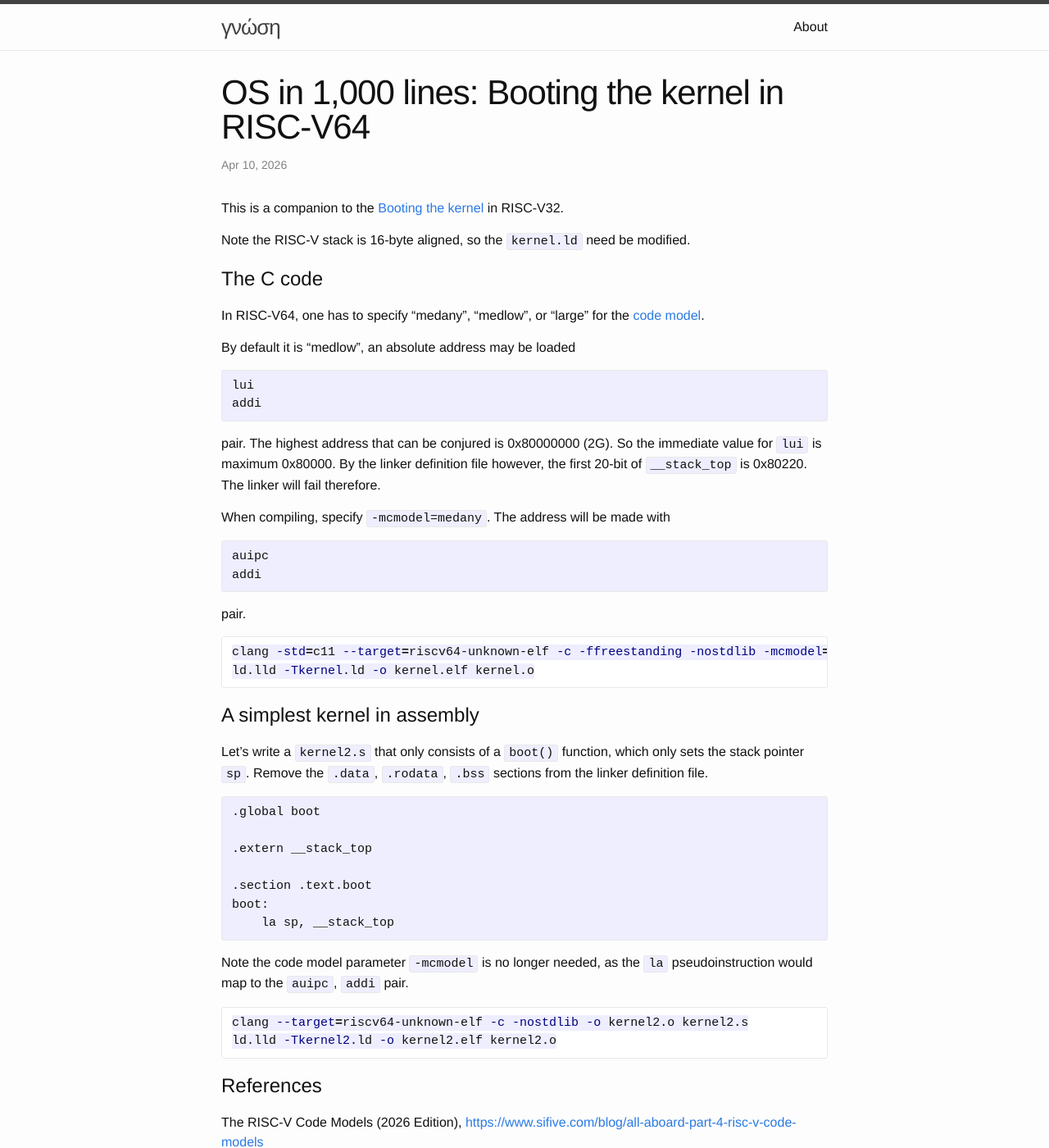
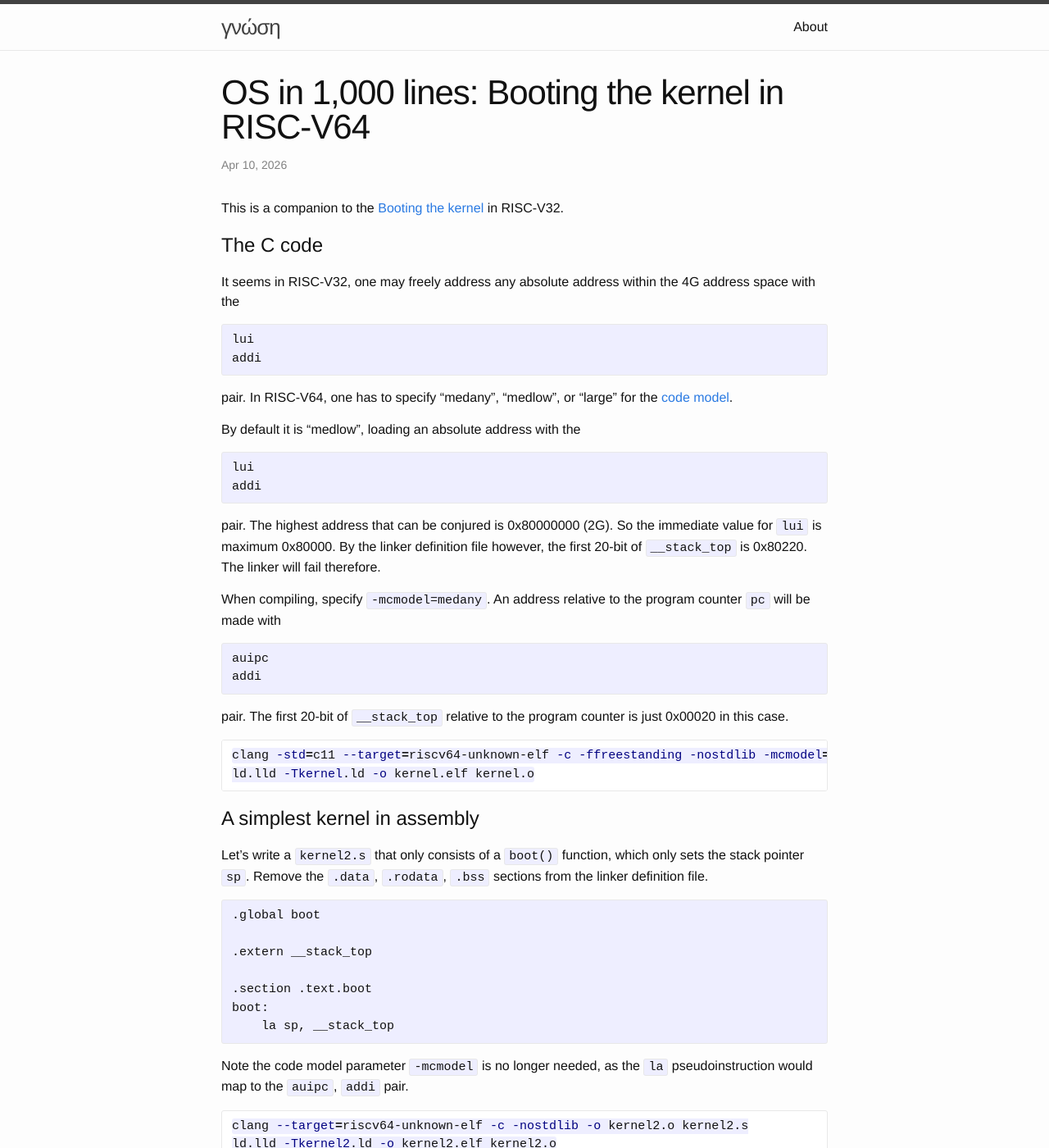
Before and after one commit to jli05/jli05.github.io, a Jekyll site: the page built from _posts/2026-04-10-OS-Boot.md, in a window 1280 px wide and 1400 px high. Shown: the whole window at 82% size. Built offline with Jekyll 4.4.1, drawn with Linux system fonts in a browser that asks for light colours; some of the changed text lies outside the part shown.

Commit message:
add note on code model

````diff
--- a/_posts/2026-04-10-OS-Boot.md
+++ b/_posts/2026-04-10-OS-Boot.md
@@ -5,12 +5,17 @@ layout: post
 
 This is a companion to the [Booting the kernel](https://operating-system-in-1000-lines.vercel.app/en/04-boot) in RISC-V32.
 
-Note the RISC-V stack is 16-byte aligned, so the `kernel.ld` need be modified.
+# The C code
+It seems in RISC-V32, one may freely address any absolute address within the 4G address space with the
 
-# The C code
-In RISC-V64, one has to specify "medany", "medlow", or "large" for the [code model](https://www.sifive.com/blog/all-aboard-part-4-risc-v-code-models).
+```asm
+lui
+addi
+```
 
-By default it is "medlow", an absolute address may be loaded
+pair. In RISC-V64, one has to specify "medany", "medlow", or "large" for the [code model](https://www.sifive.com/blog/all-aboard-part-4-risc-v-code-models).
+
+By default it is "medlow", loading an absolute address with the
 
 ```asm
 lui
@@ -19,14 +24,14 @@ addi
 
 pair. The highest address that can be conjured is 0x80000000 (2G). So the immediate value for `lui` is maximum 0x80000. By the linker definition file however, the first 20-bit of `__stack_top` is 0x80220. The linker will fail therefore.
 
-When compiling, specify `-mcmodel=medany`. The address will be made with
+When compiling, specify `-mcmodel=medany`. An address relative to the program counter `pc` will be made with
 
 ```asm
 auipc
 addi
 ```
 
-pair.
+pair. The first 20-bit of `__stack_top` relative to the program counter is just 0x00020 in this case.
 
 ```sh
 clang -std=c11 --target=riscv64-unknown-elf -c -ffreestanding -nostdlib -mcmodel=medany -o kernel.o kernel.c
@@ -54,4 +59,8 @@ ld.lld -Tkernel2.ld -o kernel2.elf kernel2.o
 ```
 
 # References
+Operating System in 1,000 lines: Booting the kernel, [https://operating-system-in-1000-lines.vercel.app/en/04-boot](https://operating-system-in-1000-lines.vercel.app/en/04-boot)
+
 The RISC-V Code Models (2026 Edition), [https://www.sifive.com/blog/all-aboard-part-4-risc-v-code-models](https://www.sifive.com/blog/all-aboard-part-4-risc-v-code-models)
+
+RISC-V calling convention, [https://github.com/riscv-non-isa/riscv-elf-psabi-doc/blob/master/riscv-cc.adoc](https://github.com/riscv-non-isa/riscv-elf-psabi-doc/blob/master/riscv-cc.adoc)
````
